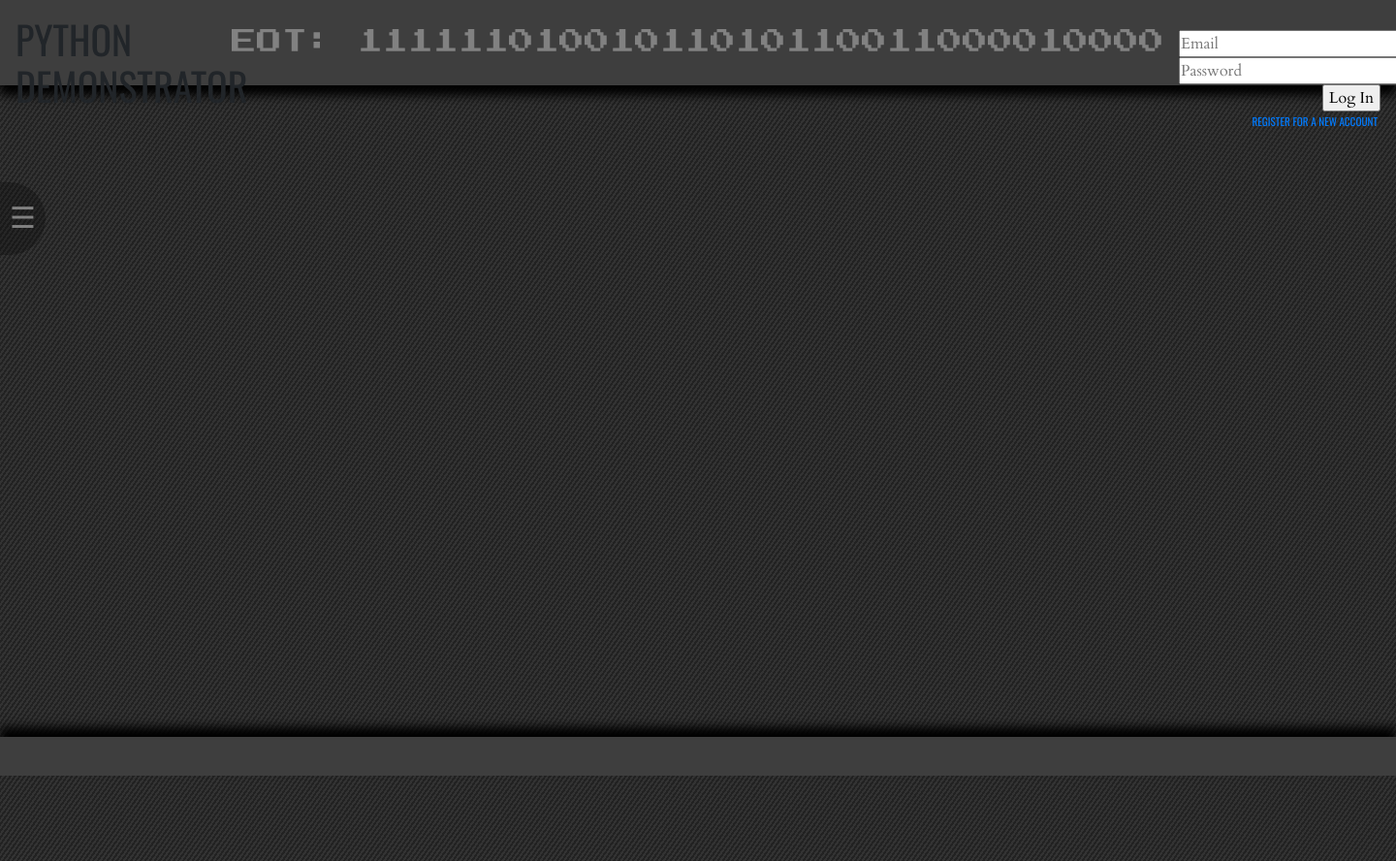
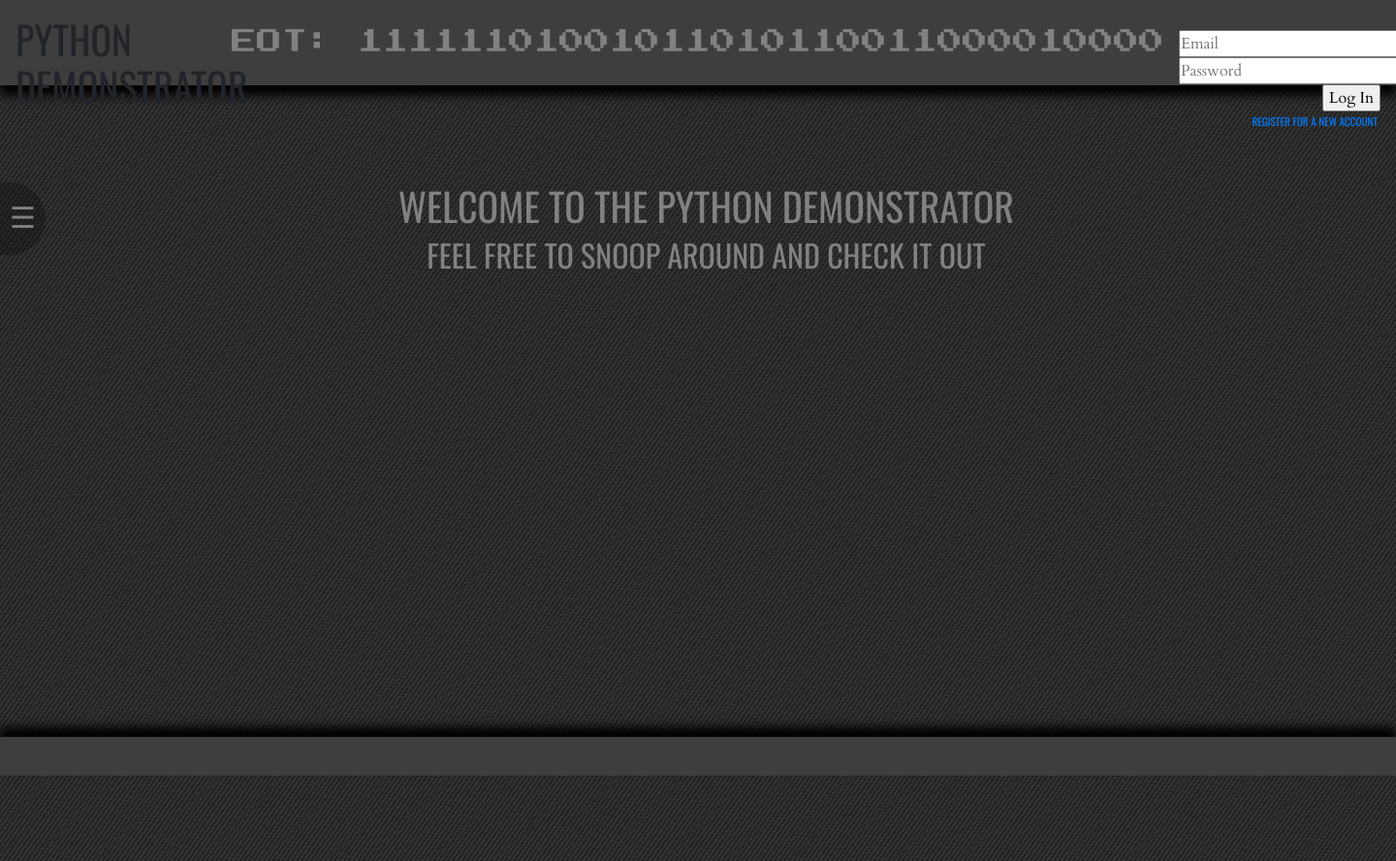
Before and after one commit to SR-Coder/PyDemo, a Django app: page / in a window 1440 px wide; the page is wider, and only the part inside the window is pictured. Shown: that part at 97% size. Run offline with Django 3.2, Linux system fonts and the light colour scheme; some libraries are stand-ins or nearby versions.

Commit message:
updated styling

```diff
--- /dev/null
+++ b/demonstrator/websocket.py
@@ -0,0 +1,2 @@
+async def websocket_application(scope, recieve, send):
+    pass
--- a/gateway/static/css/style.css
+++ b/gateway/static/css/style.css
@@ -54,7 +54,8 @@ header{
 
 .main{
     display: flex;
-    justify-content: center;
+    text-align: center;
+    /* justify-content: center; */
     min-height: 800px;
 
 }
@@ -67,10 +68,11 @@ header{
 
 #register{
     position: fixed;
+    top:50%;
+    left:50%;
+    transform: translate(-50%,-50%);
     display: block;
     padding: 10px;
-    margin-left: auto;
-    margin-right: auto;
     margin-top: 50px;
     width: 400px;
     height: 450px;
@@ -127,7 +129,7 @@ header{
 
 #openTab{
     margin-top: 100px;
-    margin-right: auto;
+    /* margin-right: auto; */
     background: rgba(0,0,0,.25);
     max-height: 75px;
     display: flex;
@@ -190,6 +192,13 @@ header{
     font-size: 26px;
     color: #818181;
 }
+.mainContent{
+    display: block;
+    margin-left: auto;
+    margin-right: auto;
+    margin-top: 100px;
+    color: #818181;
+}
 
 footer{
     position: fixed;
--- a/gateway/templates/logReg.html
+++ b/gateway/templates/logReg.html
@@ -100,6 +100,10 @@
                     </ul>
                 {% endif %}
             </div>
+            <div class="mainContent">
+                <h1>Welcome to the Python Demonstrator</h1>
+                <h2>Feel free to snoop around and check it out</h2>
+            </div>
         </div>
 
         <footer>
```
